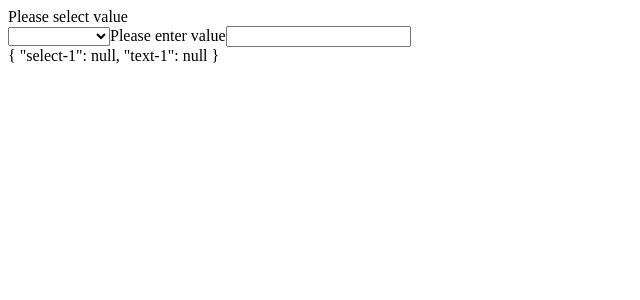
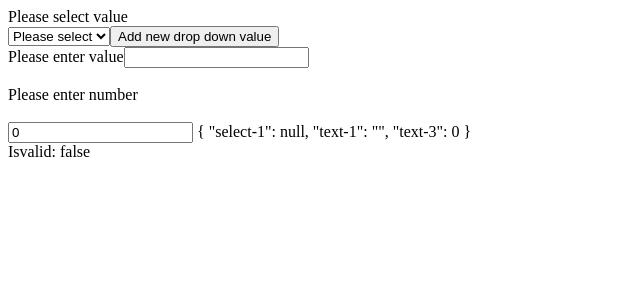
Before and after one commit to sreerag801/learn-ng, an Angular app: page / in a window 1280 px wide. Shown: the top 300 px of the page, without its empty margins (0-640 px from the left). Built offline with nearby package versions, Linux system fonts and the light colour scheme.

Commit message:
Ng dynamic form (#6)
* dynamic form select menu option added

* Angular Dynamic Form - with validators

* validator added via validatorFun

* integrated api services

* playing with code

---------

```diff
--- a/src/app/app.component.html
+++ b/src/app/app.component.html
@@ -6,4 +6,7 @@
     </ng-container>
 </ng-container>
 
+
 {{ myForm.value | json }}
+<br>
+Isvalid: {{ myForm.valid | json }}
--- a/src/app/app.component.ts
+++ b/src/app/app.component.ts
@@ -1,45 +1,65 @@
 import { Component, OnInit } from '@angular/core';
-import { FormBuilder, FormGroup, ReactiveFormsModule } from '@angular/forms';
+import { FormBuilder, FormGroup, ReactiveFormsModule, Validators } from '@angular/forms';
 import { RouterOutlet } from '@angular/router';
-import { JsonPipe, NgFor, NgSwitch, NgSwitchCase } from '@angular/common';
+import { AsyncPipe, JsonPipe, NgFor, NgIf, NgSwitch, NgSwitchCase } from '@angular/common';
 import { IDynamicFieldModel } from './model/dynamicFieldModel';
 import { DynamicFieldComponentComponent } from './dynamic-field-component/dynamic-field-component.component';
+import { DataServiceService, IDropDownMenuOption } from './service/data-service.service';
 
 @Component({
   selector: 'app-root',
   standalone: true,
-  imports: [DynamicFieldComponentComponent, RouterOutlet, ReactiveFormsModule,NgFor, NgSwitch, NgSwitchCase, JsonPipe],
+  imports: [DynamicFieldComponentComponent, RouterOutlet, ReactiveFormsModule,NgFor, NgSwitch, NgSwitchCase, JsonPipe, AsyncPipe, NgIf],
   templateUrl: './app.component.html',
   styleUrl: './app.component.css'
 })
 export class AppComponent implements OnInit {
   dynamicFields!: IDynamicFieldModel[]
-  myForm!: FormGroup;
+  myForm: FormGroup = this.fb.group({});
+  sectionOption!: IDropDownMenuOption;
 
-  constructor(private fb: FormBuilder){}
+  constructor(private fb: FormBuilder, private api: DataServiceService){}
+
+  ngOnInit(): void {
+    this.api
+        .getDropDownmenuOptions()
+        .subscribe(data=>{
+          this.sectionOption = data
+          console.log(data)
+          this.populateDynamicFields();
+        });
+  }
 
 
 
-  ngOnInit(): void {
+  private populateDynamicFields() {
     this.dynamicFields = [{
       id: 'select-1',
       type: 'select',
-      label: 'Please select value'
+      label: 'Please select value',
+      selectMenuOpton: this.sectionOption
     },
     {
       id: 'text-1',
       type: 'text',
-      label: 'Please enter value'
-    }]
+      label: 'Please enter value',
+      value: '',
+      validators: [Validators.required, Validators.minLength(3)]
+    },
+    {
+      id: 'text-3',
+      type: 'number',
+      label: 'Please enter number',
+      value: 0,
+      validators: [Validators.required, Validators.min(10)]
+    }];
 
-    this.myForm = this.fb.group({})
+    this.myForm = this.fb.group({});
 
 
     this.dynamicFields.forEach(x => {
-      this.myForm.addControl(x.id, this.fb.control(null));
-    })
+      const formControl = this.fb.control(x.value, x.validators);
+      this.myForm.addControl(x.id, formControl);
+    });
   }
-
-
-
 }
--- a/src/app/dynamic-field-component/dynamic-field-component.component.html
+++ b/src/app/dynamic-field-component/dynamic-field-component.component.html
@@ -3,13 +3,23 @@
     <ng-container [ngSwitch]="formItem.type">
     <input type="text"
         *ngSwitchCase="'text'"
-        [formControlName]="formItem.id">
+        [formControlName]="formItem.id"
+        >
     <br>
     <select *ngSwitchCase="'select'"
         [formControlName]="formItem.id">
-            <option selected>Please select</option>
-            <option value="1">1</option>
-            <option value="2">2</option>
+            <option selected [ngValue]="null">Please select</option>
+            <option [ngValue]="o.key" *ngFor="let o of formItem.selectMenuOpton | keyvalue">{{o.value}}</option>
     </select>
+    <ng-container *ngSwitchCase="'select'">
+        <button (click)="addNewDropDownItem(formItem)">Add new drop down value</button>
     </ng-container>
+    <br>
+    <input type="number"
+        *ngSwitchCase="'number'"
+        [formControlName]="formItem.id"
+        >
+    </ng-container>
+
+
 </ng-container>
--- a/src/app/dynamic-field-component/dynamic-field-component.component.ts
+++ b/src/app/dynamic-field-component/dynamic-field-component.component.ts
@@ -1,12 +1,13 @@
-import { NgSwitch, NgSwitchCase } from '@angular/common';
+import { KeyValuePipe, NgFor, NgIf, NgSwitch, NgSwitchCase } from '@angular/common';
 import { Component, Input, OnInit } from '@angular/core';
 import { FormGroup, FormGroupDirective, ReactiveFormsModule } from '@angular/forms';
 import { IDynamicFieldModel } from '../model/dynamicFieldModel';
+import { DataServiceService } from '../service/data-service.service';
 
 @Component({
   selector: 'app-dynamic-field-component',
   standalone: true,
-  imports: [NgSwitch, NgSwitchCase, ReactiveFormsModule],
+  imports: [NgSwitch, NgSwitchCase, ReactiveFormsModule, KeyValuePipe, NgFor, NgIf],
   templateUrl: './dynamic-field-component.component.html',
   styleUrl: './dynamic-field-component.component.css'
 })
@@ -15,7 +16,17 @@ export class DynamicFieldComponentComponent {
   form!:  FormGroup;
 
 
-  constructor(private rootFormGroup: FormGroupDirective){
+  constructor(private rootFormGroup: FormGroupDirective,
+    private api: DataServiceService){
     this.form = this.rootFormGroup.control as FormGroup;
   }
+
+  addNewDropDownItem(formItem: IDynamicFieldModel){
+
+    this.api
+        .addItemToDropDown('randon'+ Math.random().toString(), Math.random().toString())
+        .subscribe(data=>{
+            formItem.selectMenuOpton = data;
+        });
+  }
 }
--- a/src/app/model/dynamicFieldModel.ts
+++ b/src/app/model/dynamicFieldModel.ts
@@ -1,5 +1,11 @@
+import { ValidatorFn } from "@angular/forms";
+import { IDropDownMenuOption } from "../service/data-service.service";
+
 export interface IDynamicFieldModel {
  id: string;
- type: 'text' | 'select';
- label: string
+ type: 'text' | 'select' | 'number';
+ label: string;
+ selectMenuOpton?: IDropDownMenuOption;
+ value?: string | number;
+ validators?: ValidatorFn[]
 }
--- /dev/null
+++ b/src/app/service/data-service.service.ts
@@ -0,0 +1,34 @@
+import { Injectable } from '@angular/core';
+import { Observable, delay, of } from 'rxjs';
+
+export interface IDropDownMenuOption{
+  [key: string]: string
+}
+
+
+@Injectable({
+  providedIn: 'root'
+})
+export class DataServiceService {
+  constructor() { }
+
+  private drpData = of({
+    'item-1': 'item 1',
+    'item-2': 'item 2',
+    'item-3': 'item 3'
+  }).pipe(delay(5000))
+
+  getDropDownmenuOptions(): Observable<IDropDownMenuOption>{
+    return this.drpData;
+  }
+
+
+  addItemToDropDown(key: string, value: string): Observable<IDropDownMenuOption> {
+    this.drpData.subscribe((data) => {
+      const newData = { ...data, [key]: value };
+      this.drpData = of(newData);
+    });
+
+    return this.drpData;
+  }
+}
```
